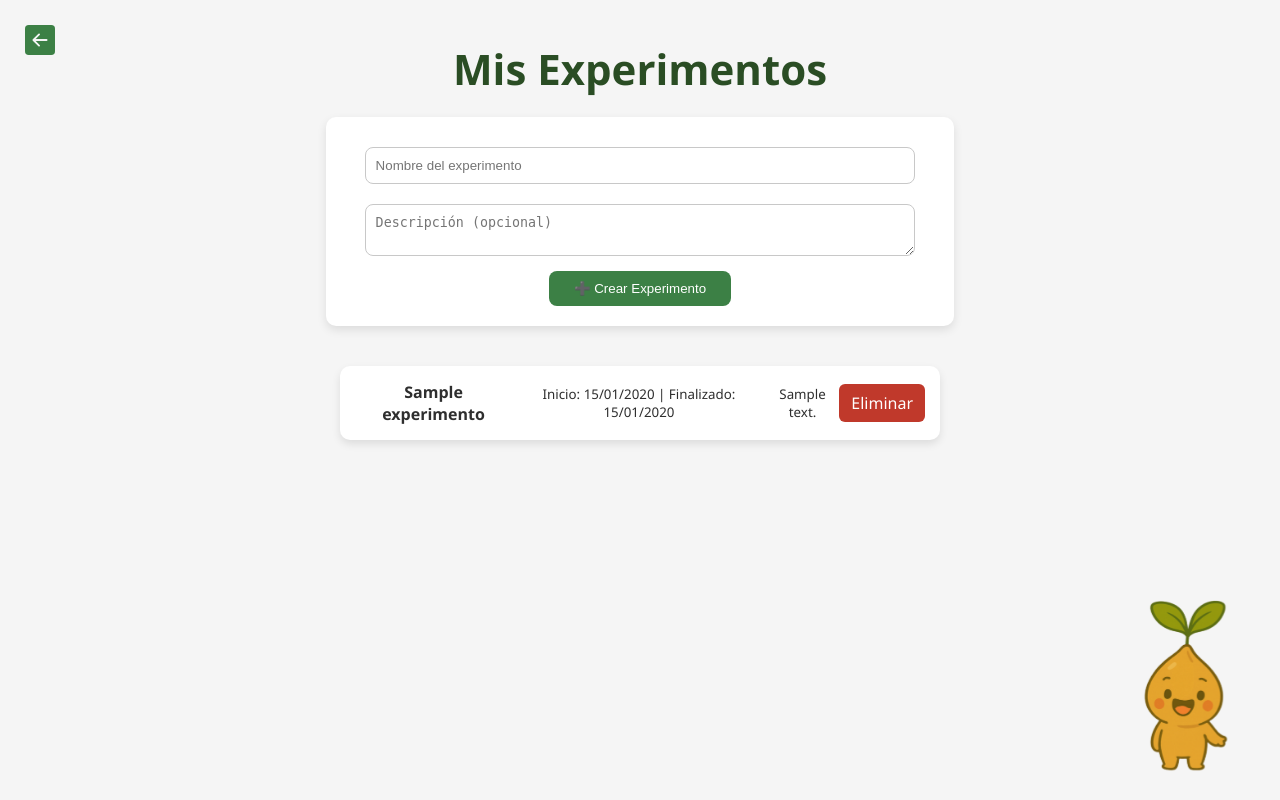
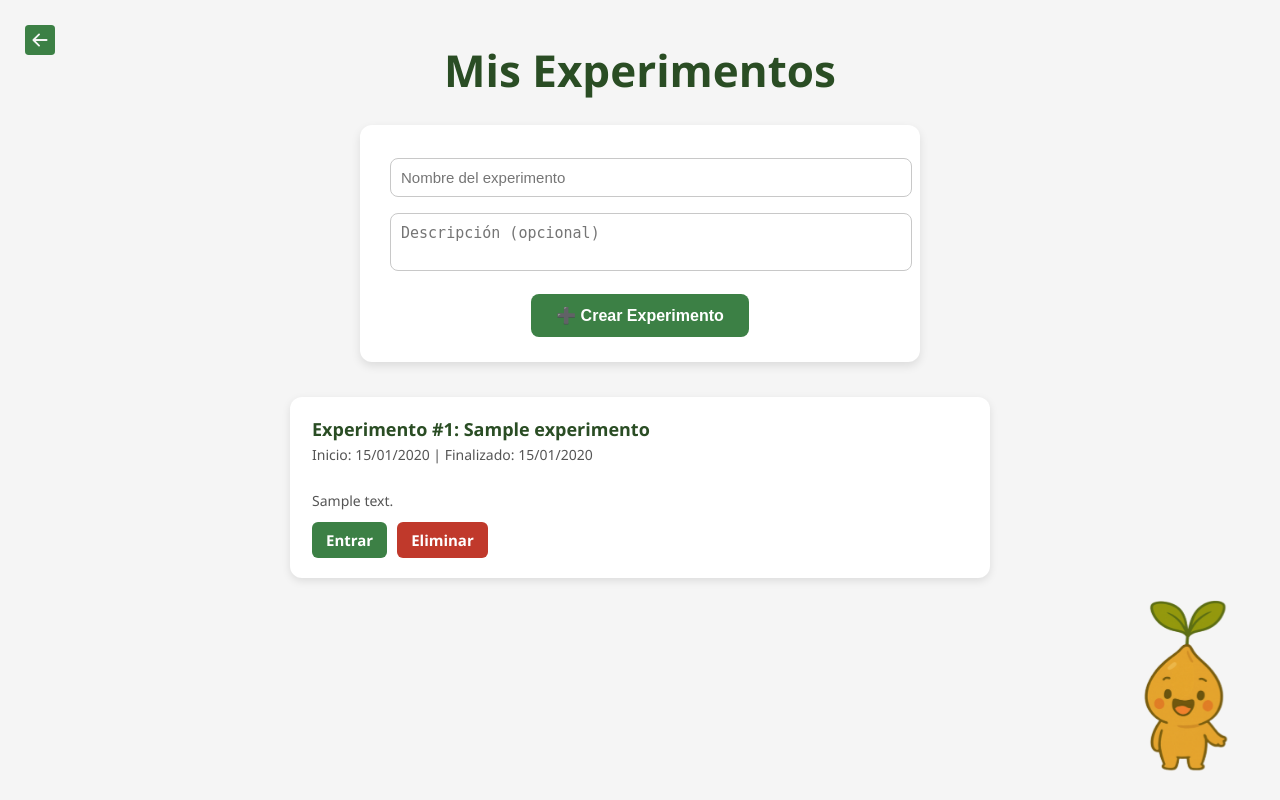
Before and after one commit to JuanCarvajal28/bitacora_frijol, a Django app: page /experimentos/ in a window 1280 px wide. Run offline with Django 5.2, Linux system fonts and the light colour scheme; a user stored in the database is signed in; tables that the repository leaves empty hold one stand-in row (values such as "Sample post").

Commit message:
experimentos ok

```diff
--- a/bitacora/app_bitacora/templates/app_bitacora/experimentos.html
+++ b/bitacora/app_bitacora/templates/app_bitacora/experimentos.html
@@ -1,6 +1,5 @@
 <!DOCTYPE html>
 <html lang="es">
-
 <head>
     {% load static %}
     <meta charset="UTF-8">
@@ -16,44 +15,49 @@
             align-items: center;
             min-height: 100vh;
             margin: 0;
-            text-align: center;
         }
 
         h1 {
             color: #2a4d24;
-            font-size: 42px;
-            margin: 40px 0 20px;
-        }
-
-        p {
-            font-size: 18px;
-            margin-bottom: 30px;
+            font-size: 44px;
+            margin: 40px 0 25px;
+            font-weight: 800;
+            text-align: center;
         }
 
         .form-nuevo {
-            margin-bottom: 40px;
-            background: white;
-            padding: 20px;
-            border-radius: 10px;
+            background: #fff;
+            padding: 25px 30px;
+            border-radius: 12px;
             box-shadow: 0 4px 10px rgba(0, 0, 0, 0.1);
+            width: 90%;
+            max-width: 500px;
+            margin-bottom: 35px;
+            text-align: center;
         }
 
         input,
         textarea {
-            width: 90%;
-            margin: 10px 0;
+            width: 100%;
+            margin: 8px 0;
             padding: 10px;
             border: 1px solid #c8c8c8;
             border-radius: 8px;
+            font-size: 15px;
+            resize: none;
         }
 
         button {
             background-color: #3c8045;
             color: white;
             border: none;
-            padding: 10px 25px;
+            padding: 12px 25px;
             border-radius: 8px;
             cursor: pointer;
+            font-size: 16px;
+            font-weight: 600;
+            margin-top: 10px;
+            transition: background-color 0.2s ease;
         }
 
         button:hover {
@@ -61,33 +65,76 @@
         }
 
         .lista {
-            width: 80%;
-            max-width: 600px;
+            width: 90%;
+            max-width: 700px;
+            display: flex;
+            flex-direction: column;
+            gap: 15px;
         }
 
         .experimento-item {
-            background-color: white;
-            padding: 15px;
-            border-radius: 10px;
-            box-shadow: 0 4px 8px rgba(0, 0, 0, 0.1);
-            margin-bottom: 15px;
+            background-color: #fff;
+            border-radius: 12px;
+            box-shadow: 0 3px 8px rgba(0, 0, 0, 0.1);
+            padding: 18px 20px;
             display: flex;
-            justify-content: space-between;
-            align-items: center;
+            flex-direction: column;
+            align-items: flex-start;
+            transition: transform 0.15s ease, box-shadow 0.15s ease, border-color 0.2s ease;
+            border: 2px solid transparent;
+        }
+
+        .experimento-item:hover {
+            transform: scale(1.01);
+            border-color: #3c804580;
+            box-shadow: 0 6px 12px rgba(0, 0, 0, 0.12);
         }
 
         .exp-info {
+            width: 100%;
             text-align: left;
         }
 
+        .exp-info strong {
+            font-size: 18px;
+            color: #2a4d24;
+        }
+
+        .exp-info small {
+            display: block;
+            color: #555;
+            font-size: 14px;
+            margin-top: 4px;
+            line-height: 1.4;
+        }
+
+        .botones {
+            display: flex;
+            flex-wrap: wrap;
+            gap: 10px;
+            margin-top: 12px;
+        }
+
         .btn {
-            background-color: #c0392b;
+            background-color: #3c8045;
             border: none;
             color: white;
-            padding: 8px 12px;
+            padding: 8px 14px;
             border-radius: 6px;
             cursor: pointer;
             text-decoration: none;
+            font-size: 15px;
+            font-weight: 600;
+            transition: background-color 0.2s ease, transform 0.1s ease;
+        }
+
+        .btn:hover {
+            background-color: #2f6136;
+            transform: scale(1.05);
+        }
+
+        .btn-eliminar {
+            background-color: #c0392b;
         }
 
         .btn-eliminar:hover {
@@ -102,6 +149,10 @@
             text-decoration: none;
         }
 
+        .back-arrow:hover {
+            color: #2f6136;
+        }
+
         .semillin {
             position: fixed;
             bottom: 20px;
@@ -109,9 +160,9 @@
             width: 120px;
             height: auto;
         }
+
     </style>
 </head>
-
 <body>
     <a href="{% url 'menu' %}" class="back-arrow" title="Volver al inicio">
         <svg xmlns="http://www.w3.org/2000/svg" width="30" height="30" fill="currentColor"
@@ -133,7 +184,8 @@
     <div class="lista">
         {% for exp in experimentos %}
         <div class="experimento-item">
-            <strong>{{ exp.nombre }}</strong> <br>
+            <div class="exp-info">
+                <strong>Experimento #{{ forloop.counter }}: {{ exp.nombre }}</strong><br>
                 <small>
                     Inicio: {{ exp.fecha_inicio|date:"d/m/Y" }}
                     {% if exp.fecha_fin %}
@@ -143,21 +195,19 @@
                     {% endif %}
                 </small><br>
                 <small>{{ exp.descripcion|default:"(sin descripción)" }}</small>
+            </div>
 
             <div class="botones">
+                <a href="{% url 'opciones_experimento' exp.id_experimento %}" class="btn">Entrar</a>
                 {% if not exp.fecha_fin %}
                 <a href="{% url 'finalizar_experimento' exp.id_experimento %}" class="btn">Finalizar</a>
                 {% endif %}
-                <a href="{% url 'eliminar_experimento' exp.id_experimento %}" class="btn">Eliminar</a>
+                <a href="{% url 'eliminar_experimento' exp.id_experimento %}" class="btn btn-eliminar">Eliminar</a>
             </div>
         </div>
-        {% empty %}
-        <p>No tienes experimentos aún 🌿</p>
         {% endfor %}
     </div>
 
     <img src="{% static 'img/semillin_sonriendo_señalando.png' %}" class="semillin" alt="Semillín saludando">
-
 </body>
-
 </html>
--- a/bitacora/app_bitacora/urls.py
+++ b/bitacora/app_bitacora/urls.py
@@ -13,4 +13,5 @@ urlpatterns = [
     path('experimentos/finalizar/<int:id>/', views.finalizar_experimento, name='finalizar_experimento'),
     path('plantas/', views.plantas, name='plantas'),
     path('register_planta/', views.register_planta, name='register_planta'),
+    path('experimentos/opciones/<int:id>/', views.opciones_experimento, name='opciones_experimento'),
 ]
--- a/bitacora/app_bitacora/views.py
+++ b/bitacora/app_bitacora/views.py
@@ -39,6 +39,10 @@ def register(request):
 def login_view(request):
     imagen_estado = "img/semillin_sonriendo_señalando.png"
 
+    storage = messages.get_messages(request)
+    for _ in storage:
+        pass
+
     if request.method == "POST":
         username = request.POST["username"]
         password = request.POST["password"]
@@ -60,7 +64,9 @@ def menu(request):
 
 
 def logout_view(request):
-    logout(request)
+    storage = messages.get_messages(request)
+    for _ in storage:
+        pass
     return redirect("index")
 
 
@@ -125,6 +131,10 @@ def finalizar_experimento(request, id):
 
     return redirect("experimentos")
 
+@login_required
+def opciones_experimento(request, id):
+    experimento = get_object_or_404(Experimentos, id_experimento=id, id_usuario=request.user)
+    return render(request, 'app_bitacora/opcionesExp.html', {'experimento': experimento})
 
 @login_required
 def plantas(request):
```
Also changed, not shown: bitacora/app_bitacora/templates/app_bitacora/opcionesExp.html (added), bitacora/media/img/frijol_EOckTnJ.jpg (added). Lines whose indentation alone changed are shown as unchanged.
